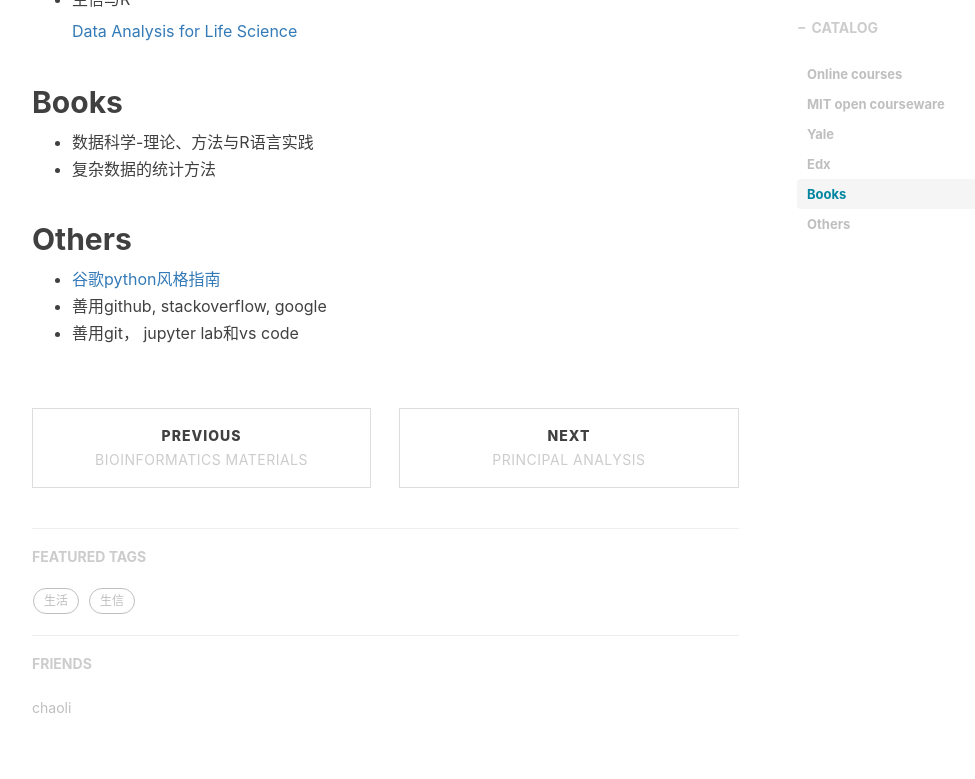
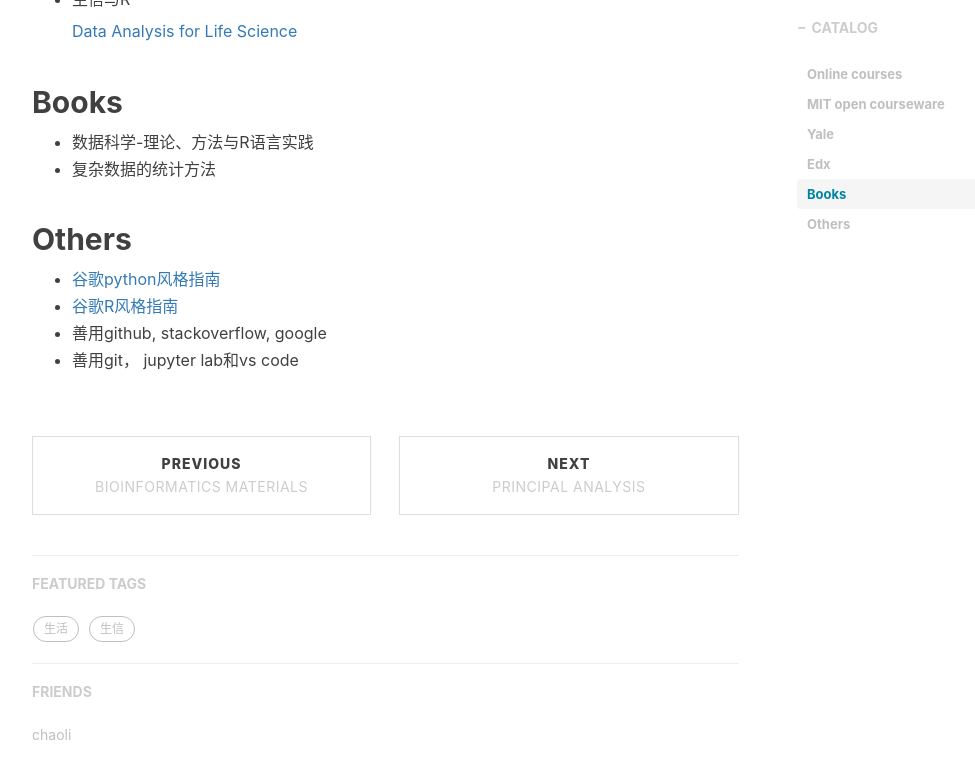
Before and after one commit to brainfo/brainfo.github.io, a Jekyll site: the page built from _posts/2021-03-12-Bioinformatics-Materials.md, in a window 1280 px wide and 900 px high, scrolled down 1756 px. Shown: the top 779 px of the window, without its empty margins (233-1208 px from the left). Built offline with Jekyll 4.4.1, drawn with Linux system fonts in a browser that asks for light colours; nearby versions of some CDN libraries; comment, search, counter and statistics services are not loaded.

Commit message:
add R style

```diff
--- a/_posts/2021-03-12-Bioinformatics-Materials.md
+++ b/_posts/2021-03-12-Bioinformatics-Materials.md
@@ -85,5 +85,6 @@ tags:
 ## Others
 
 - [谷歌python风格指南](https://google.github.io/styleguide/pyguide.html)
+- [谷歌R风格指南](https://google.github.io/styleguide/Rguide.html)
 - 善用github, stackoverflow, google
 - 善用git， jupyter lab和vs code
```
Also changed, not shown: 2 other files.
